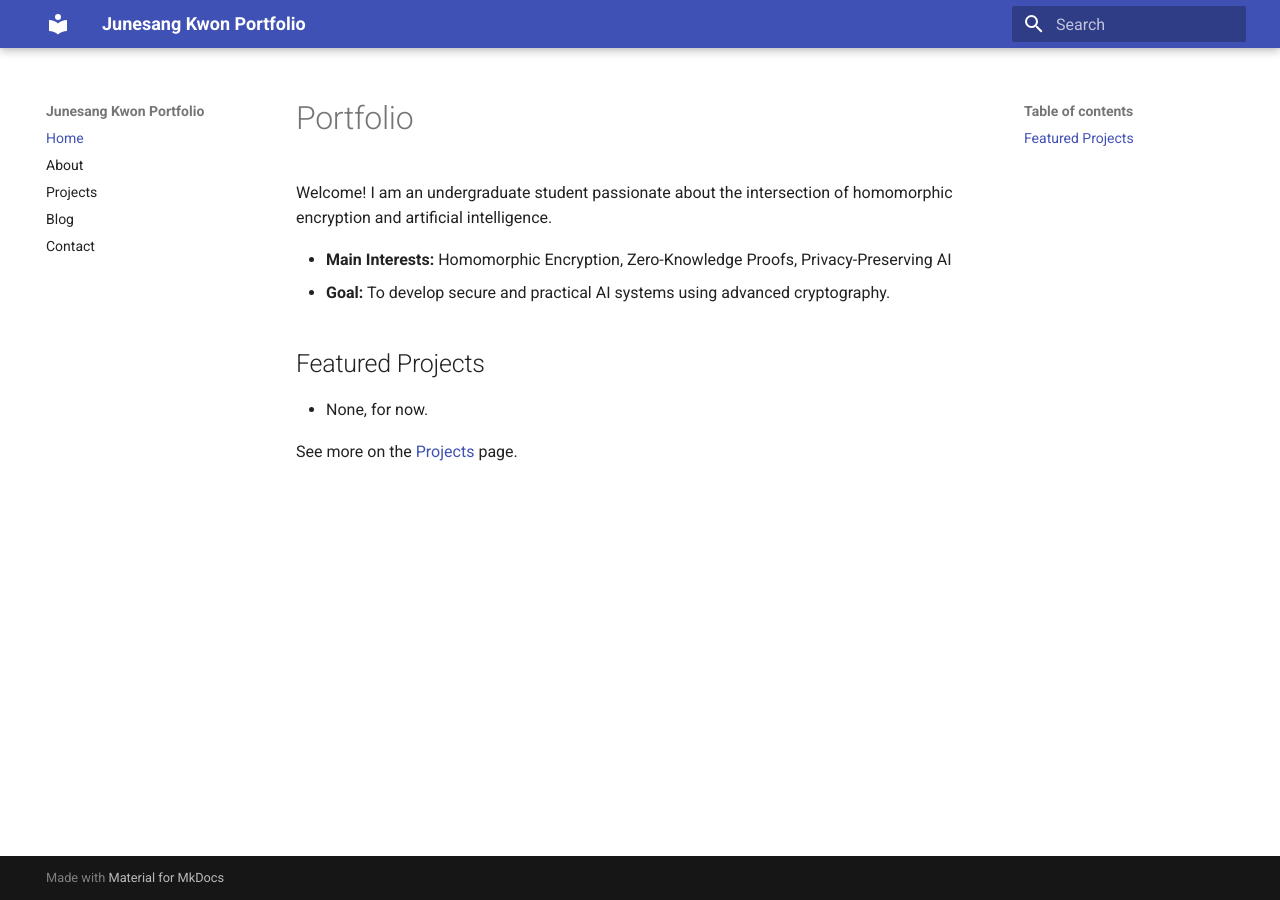
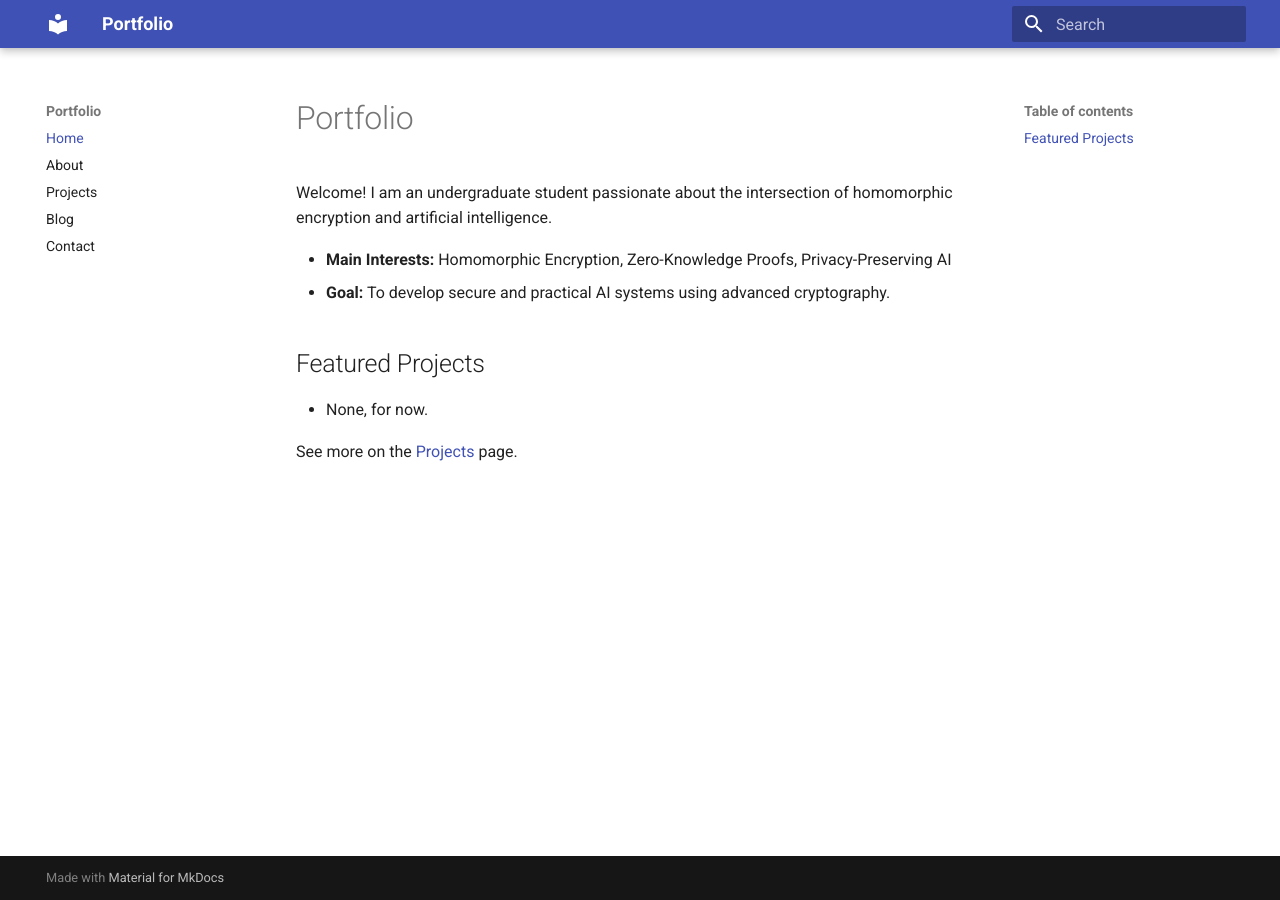
Before and after one commit to medicalissue/medicalissue.github.io, an MkDocs documentation site: the page built from docs/index.md, in a window 1280 px wide. Built offline with MkDocs 1.6.1 and Material for MkDocs 9.7.7, drawn with Linux system fonts in a browser that asks for light colours.

Commit message:
changed site name

```diff
--- a/mkdocs.yml
+++ b/mkdocs.yml
@@ -1,4 +1,4 @@
-site_name: Junesang Kwon Portfolio
+site_name: Portfolio
 site_url: https://medicalissue.github.io/my-portfolio-pages
 site_author: Junesang Kwon
 theme:
```
